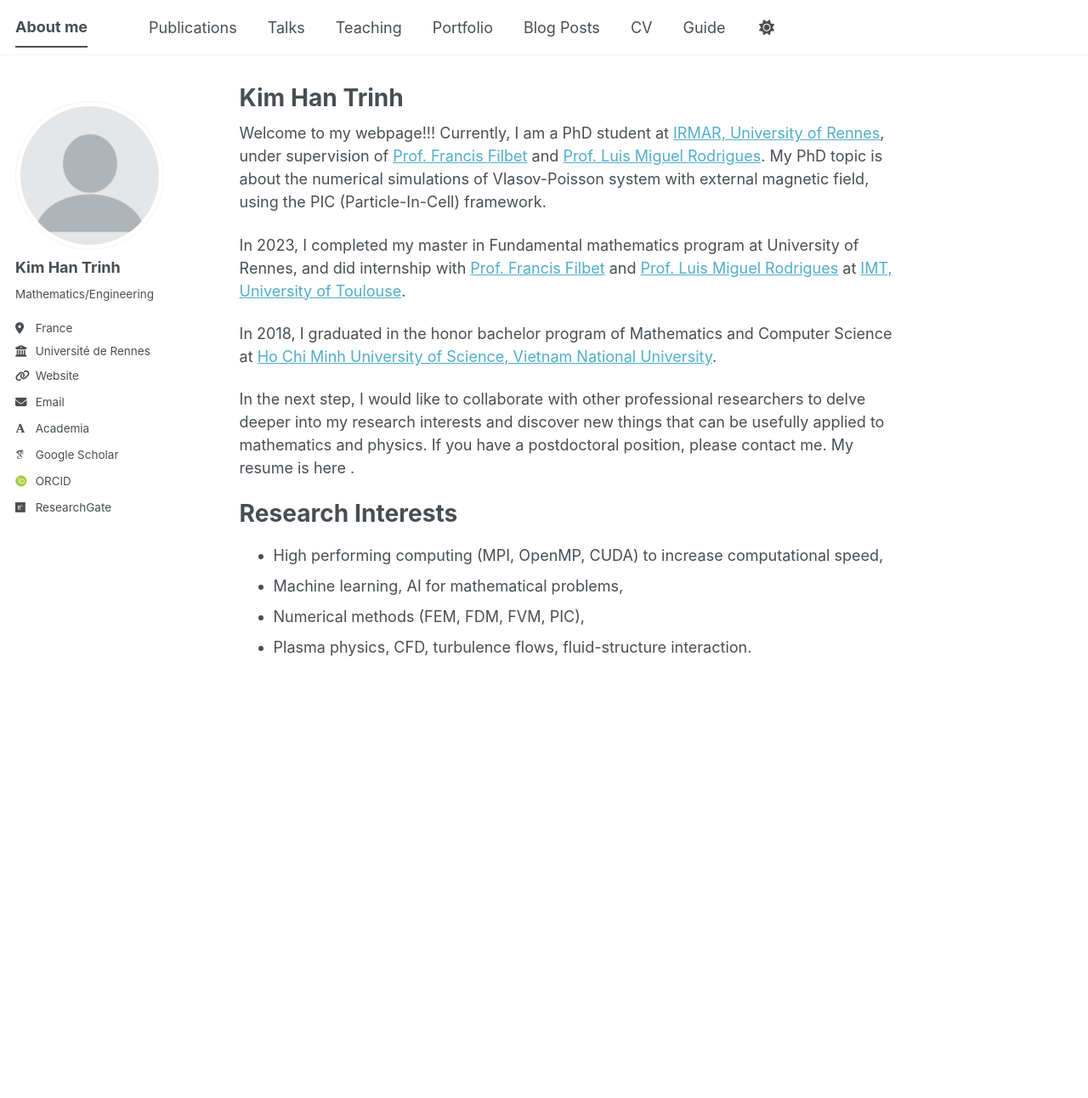
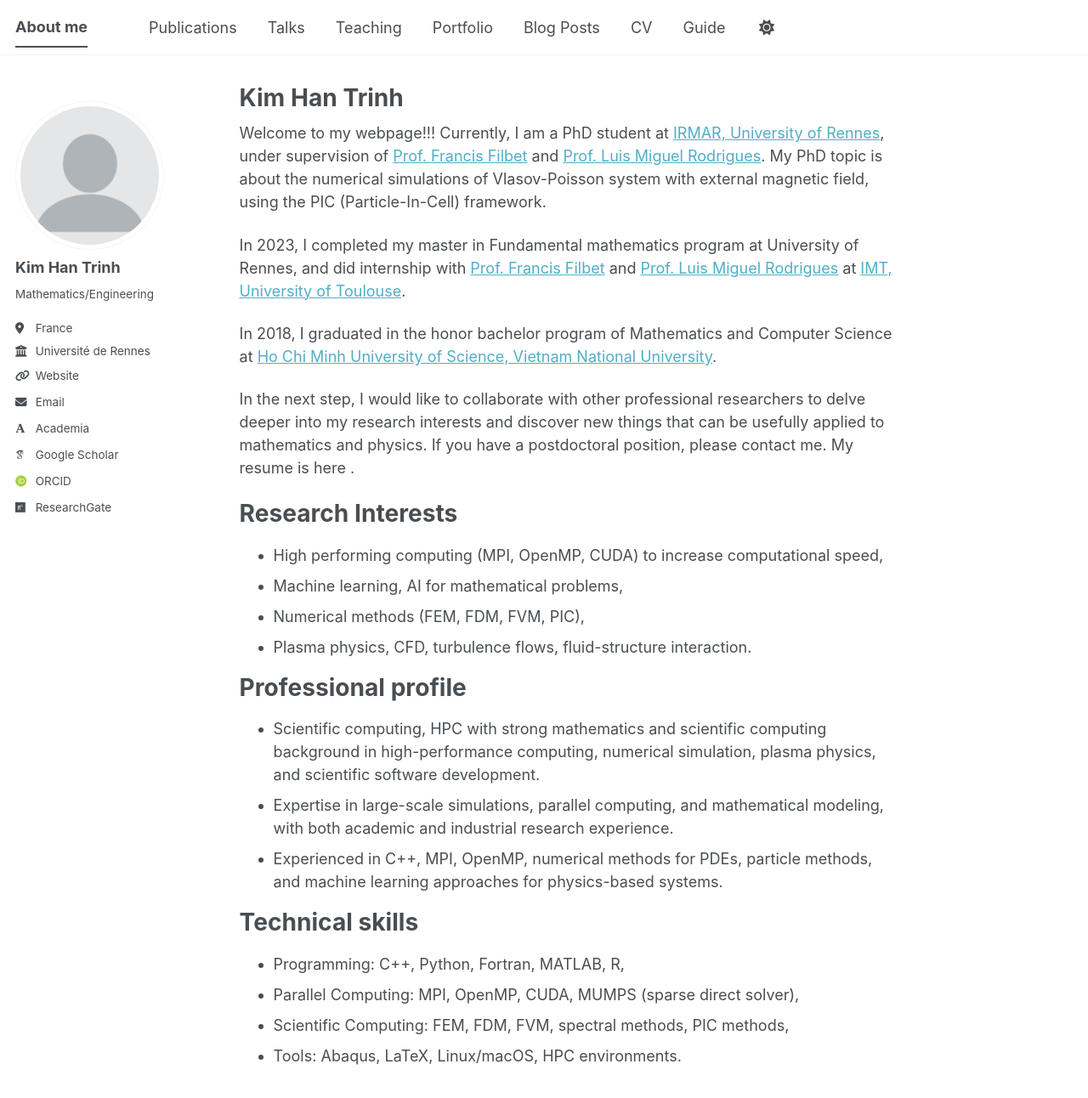
Before and after one commit to khtrinh96/khtrinh96.github.io, a Jekyll site: the page built from _pages/about.md, in a window 1280 px wide and 1301 px high. Shown: the top 1292 px of the window at 85% size. Built offline with Jekyll 4.4.1, drawn with Linux system fonts in a browser that asks for light colours; some web fonts are replaced; a script bundle is joined from its source files by our own code; library files that are not in the unit come from our copies.

Commit message:
Update about.md

```diff
--- a/_pages/about.md
+++ b/_pages/about.md
@@ -21,3 +21,18 @@ Research Interests
 - Machine learning, AI for mathematical problems,
 - Numerical methods (FEM, FDM, FVM, PIC),
 - Plasma physics, CFD, turbulence flows, fluid-structure interaction.
+
+Professional profile
+=====================
+
+- Scientific computing, HPC with strong mathematics and scientific computing background in high-performance computing, numerical simulation, plasma physics, and scientific software development.
+- Expertise in large-scale simulations, parallel computing, and mathematical modeling, with both academic and industrial research experience.
+- Experienced in C++, MPI, OpenMP, numerical methods for PDEs, particle methods, and machine learning approaches for physics-based systems.
+
+Technical skills
+======================
+
+- Programming: C++, Python, Fortran, MATLAB, R,
+- Parallel Computing: MPI, OpenMP, CUDA, MUMPS (sparse direct solver),
+- Scientific Computing: FEM, FDM, FVM, spectral methods, PIC methods,
+- Tools: Abaqus, LaTeX, Linux/macOS, HPC environments.
```
